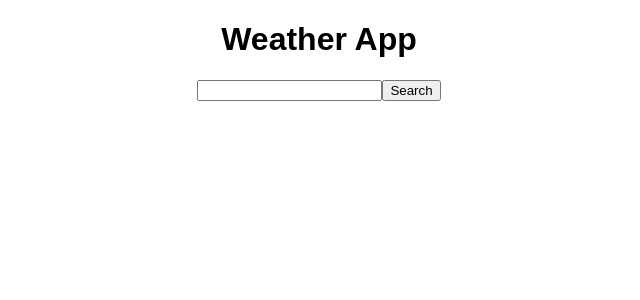
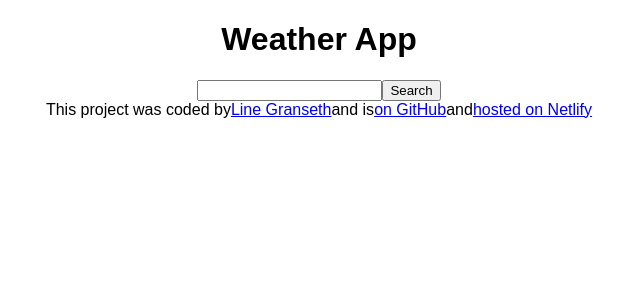
Before and after one commit to linegrr/react-weather, a React (Create React App) app: page / in a window 1280 px wide. Shown: the top 300 px of the page, without its empty margins (321-961 px from the left). Built offline with nearby package versions, Linux system fonts and the light colour scheme.

Commit message:
added footer

```diff
--- a/src/App.jsx
+++ b/src/App.jsx
@@ -6,6 +6,25 @@ export default function App() {
   return (
     <div className="App">
       <Forecast />
+      <footer>
+        This project was coded by
+        <span>
+          <a href="https://github.com/linegrr" target="_blank">
+            Line Granseth
+          </a>
+          and is
+          <a href="https://github.com/linegrr/react-weather" target="_blank">
+            on GitHub
+          </a>
+          and
+          <a
+            href="https://willowy-faloodeh-cfcb68.netlify.app/"
+            target="_blank"
+          >
+            hosted on Netlify
+          </a>
+        </span>
+      </footer>
     </div>
   );
 }
```
